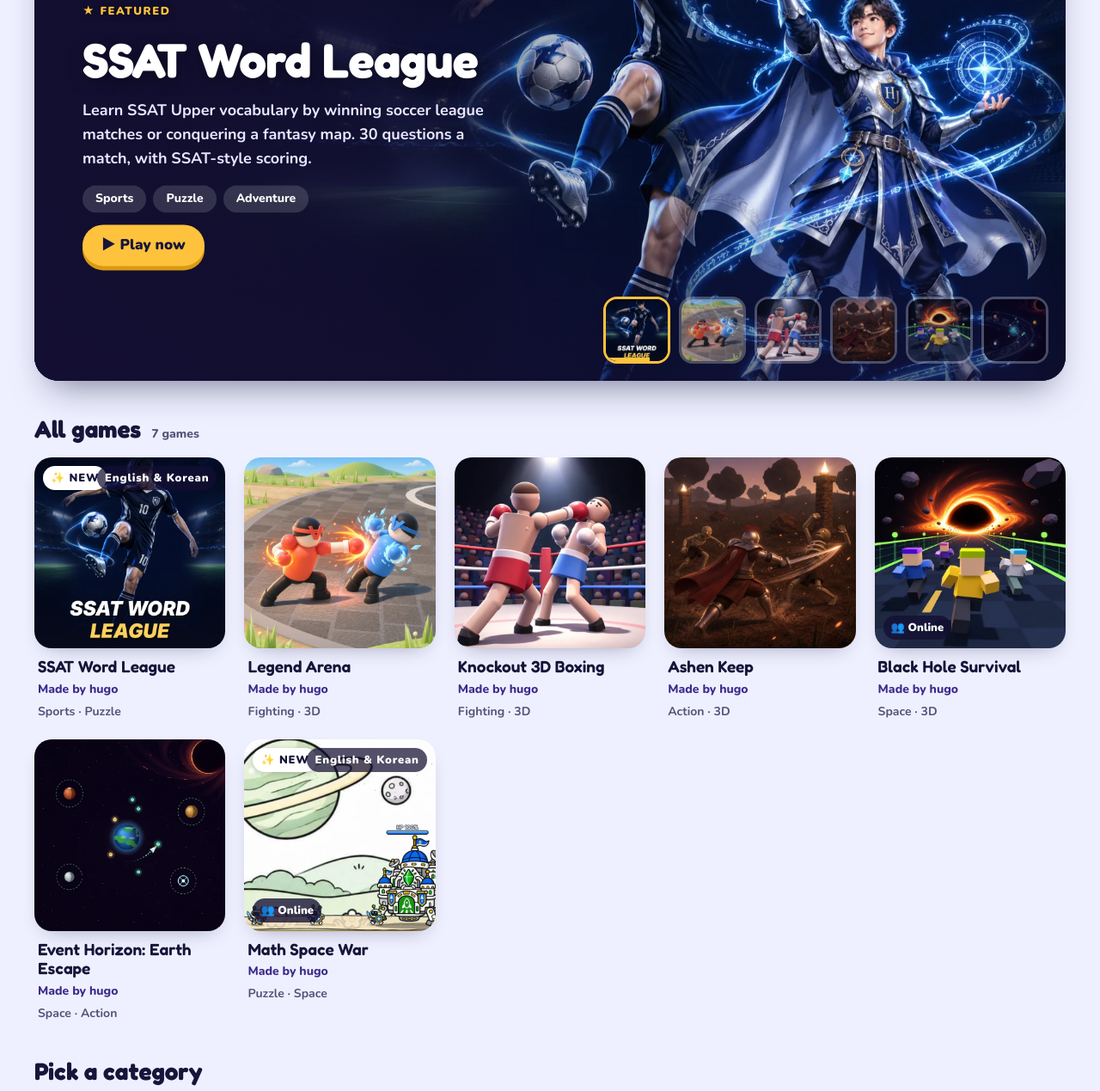
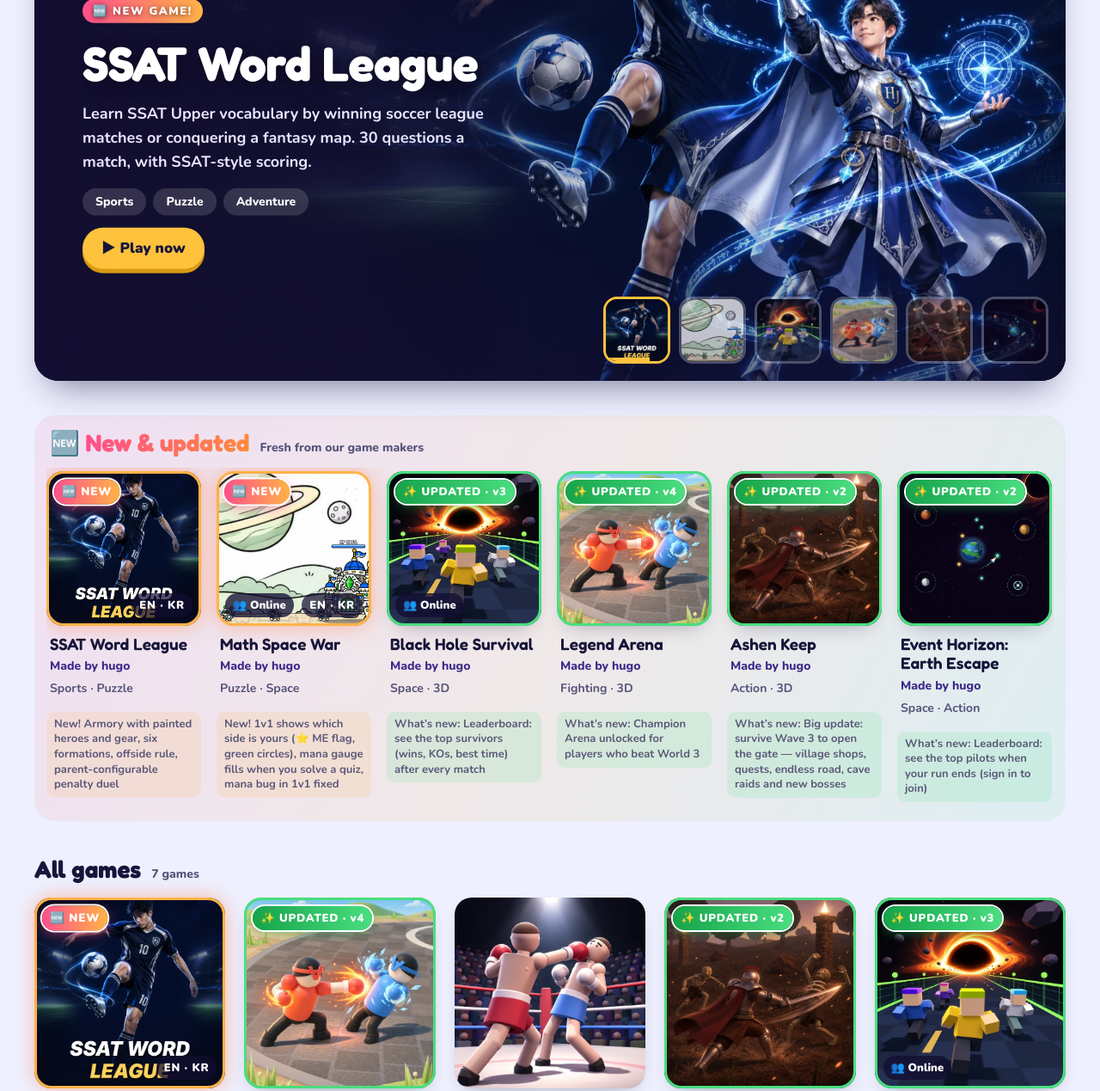
Before and after one commit to playcraft-kr/playcraft-kr.github.io, a plain HTML site: page preview/index.html in a window 1280 px wide. Shown: the part 181-1450 px from the top of the page at 86% size. Drawn offline with nearby package versions, Linux system fonts and the light colour scheme; no server answers.

Commit message:
Black Hole: top survivors leaderboard after each match. Home: New & updated shelf, NEW / UPDATED badges, newest game leads the carousel (games.json "updated" date)
Co-Authored-By: Claude Opus 5.5 <noreply@anthropic.com>

```diff
--- a/games.json
+++ b/games.json
@@ -73,7 +73,8 @@
   ],
   "tip": "Each fighting type levels up on its own. Try them all!",
   "mobile": false,
-  "author": "hugo"
+  "author": "hugo",
+  "updated": "2026-11-22"
  },
  {
   "slug": "boxing",
@@ -181,7 +182,8 @@
   ],
   "tip": "Rolling makes you invincible for a moment. Use it to escape crowds.",
   "mobile": false,
-  "author": "hugo"
+  "author": "hugo",
+  "updated": "2026-11-22"
  },
  {
   "slug": "black-hole",
@@ -194,9 +196,9 @@
    "Action"
   ],
   "lang": "English",
-  "version": 2,
+  "version": 3,
   "added": "2026-11-21",
-  "notes": "Online matches: play with up to 12 people at once",
+  "notes": "Leaderboard: see the top survivors (wins, KOs, best time) after every match",
   "cover": "img/cover-black-hole.webp",
   "wide": "img/wide-black-hole.webp",
   "controls": [
@@ -228,7 +230,8 @@
   "tip": "Press “Play online” to race real players. Empty spots are filled with bots.",
   "mobile": true,
   "multiplayer": true,
-  "author": "hugo"
+  "author": "hugo",
+  "updated": "2026-11-23"
  },
  {
   "slug": "event-horizon",
@@ -269,7 +272,8 @@
   ],
   "tip": "Drop off 3 or more pods at once to refill your dash and fix your hull. Gold pods are big Arks!",
   "mobile": true,
-  "author": "hugo"
+  "author": "hugo",
+  "updated": "2026-11-22"
  },
  {
   "slug": "math-space-war",
--- a/preview/app.css
+++ b/preview/app.css
@@ -402,3 +402,17 @@ a.chip.hero-chip:hover{background:rgba(255,255,255,.26)}
 .pv-frame{flex:1;border:0;width:100%;background:#000}
 
 .log-day{margin-top:14px}.log-day h3{font-size:16px;margin:0 0 6px}.log-day h3 .note{font-weight:700}.log-table{min-width:520px}
+
+/* new & updated games stand out */
+.badge.new{background:linear-gradient(90deg,#ff4f8b,#ffb347);color:#fff;box-shadow:0 0 0 2px #fff,0 4px 14px rgba(255,79,139,.55);animation:newPulse 1.8s ease-in-out infinite}
+.badge.upd{background:linear-gradient(90deg,#16a34a,#4ade80);color:#fff;box-shadow:0 0 0 2px #fff,0 4px 12px rgba(22,163,74,.45)}
+@keyframes newPulse{50%{transform:scale(1.08)}}
+.card.is-new .art{outline:3px solid #ffb347;outline-offset:-3px;box-shadow:0 0 22px rgba(255,140,90,.55)}
+.card.is-upd .art{outline:3px solid #4ade80;outline-offset:-3px}
+.whatsnew{display:block;margin-top:6px;font-size:13px;line-height:1.35;color:var(--muted,#5b5878);background:rgba(255,179,71,.14);border-radius:10px;padding:6px 9px}
+.card.is-upd .whatsnew{background:rgba(74,222,128,.14)}
+.shelf-new{background:linear-gradient(120deg,rgba(255,79,139,.10),rgba(255,179,71,.12) 50%,rgba(74,222,128,.10));border-radius:24px;padding:16px 18px 6px}
+.shelf-new .shelf-head h2 .nw-t{background:linear-gradient(90deg,#ff4f8b,#ff8a3d);-webkit-background-clip:text;background-clip:text;color:transparent}
+.eyebrow.fresh{background:linear-gradient(90deg,#ff4f8b,#ffb347);color:#fff!important;padding:4px 12px;border-radius:999px;display:inline-block;align-self:flex-start;width:max-content}
+.card .art:has(.badge.new) .badge.lang,.card .art:has(.badge.upd) .badge.lang{top:auto;bottom:10px}
+@media (prefers-reduced-motion: reduce){.badge.new{animation:none}}
--- a/preview/app.js
+++ b/preview/app.js
@@ -65,18 +65,28 @@ function artNode(g, cls) {
 function genBg(s) { let n = 0; for (const c of s) n = (n * 31 + c.charCodeAt(0)) >>> 0; const hue = n % 360; return `background:linear-gradient(140deg,hsl(${hue} 70% 55%),hsl(${(hue + 50) % 360} 70% 38%))`; }
 
 /* ---------- cards ---------- */
-function card(g) {
-  const oldest = Math.min(...GAMES.map(x => Date.parse(x.added)));
-  const fresh = Date.now() - Date.parse(g.added) < WEEK && Date.parse(g.added) > oldest;
-  return h('a', { class: 'card', href: '#/game/' + g.slug, 'aria-label': `${g.title}. ${g.desc}` },
+/* new & updated: NEW for 2 weeks after a game is added (not the launch-day games), UPDATED for 1 week after "updated" */
+const dayOf = d => d ? Date.parse(d + 'T12:00') : 0;
+function newness(g) {
+  const launch = Math.min(...GAMES.map(x => dayOf(x.added))), now = Date.now();
+  if (dayOf(g.added) > launch && now - dayOf(g.added) < 2 * WEEK) return 'new';
+  if (g.updated && now - dayOf(g.updated) < WEEK) return 'upd';
+  return '';
+}
+const freshAt = g => Math.max(dayOf(g.added), dayOf(g.updated));
+const freshList = () => MAIN().filter(newness).sort((a, b) => (newness(a) === 'new' ? 0 : 1) - (newness(b) === 'new' ? 0 : 1) || freshAt(b) - freshAt(a));
+function card(g, opt) {
+  const nw = newness(g);
+  return h('a', { class: 'card' + (nw ? ' is-' + nw : ''), href: '#/game/' + g.slug, 'aria-label': `${g.title}. ${g.desc}` },
     h('div', { class: 'art' },
       artNode(g),
       g.multiplayer ? h('span', { class: 'mp-badge' }, '👥 Online') : null,
-      fresh ? h('span', { class: 'badge' }, '✨ NEW') : null,
-      g.lang !== 'English' ? h('span', { class: 'badge lang', title: `In-game text is in ${g.lang}` }, g.lang === 'Korean' ? 'KR' : g.lang) : null),
+      nw === 'new' ? h('span', { class: 'badge new' }, '🆕 NEW') : nw === 'upd' ? h('span', { class: 'badge upd' }, `✨ UPDATED · v${g.version}`) : null,
+      g.lang !== 'English' ? h('span', { class: 'badge lang', title: `In-game text is in ${g.lang}` }, g.lang === 'Korean' ? 'KR' : /English/.test(g.lang) && /Korean/.test(g.lang) ? 'EN · KR' : g.lang) : null),
     h('span', { class: 't', text: g.title }),
     h('span', { class: 'by', text: madeBy(g) }),
-    h('span', { class: 's', text: g.cats.slice(0, 2).join(' · ') }));
+    h('span', { class: 's', text: g.cats.slice(0, 2).join(' · ') }),
+    opt && opt.notes && g.notes ? h('span', { class: 'whatsnew', text: (nw === 'new' ? 'New! ' : 'What’s new: ') + g.notes }) : null);
 }
 const fill = (el, games) => el.replaceChildren(...games.map(card));
 
@@ -91,12 +101,12 @@ function catTile(name, img, emoji) {
 let heroI = 0, heroT = null, heroPaused = false;
 const reduced = matchMedia('(prefers-reduced-motion: reduce)').matches;
 function buildHero() {
-  const feat = MAIN().filter(g => wideOf(g)).slice(0, 6);
+  const fr = freshList().filter(g => wideOf(g)), feat = fr.concat(MAIN().filter(g => wideOf(g) && !fr.includes(g))).slice(0, 6);
   const slides = $('#hero-slides'), picks = $('#hero-picks');
   slides.replaceChildren(...feat.map((g, i) => h('div', { class: 'slide', id: 'slide-' + i, role: 'tabpanel', 'aria-roledescription': 'slide', 'aria-label': `${i + 1} of ${feat.length}: ${g.title}` },
     h('img', { src: wideOf(g), alt: '', loading: i ? 'lazy' : 'eager' }),
     h('div', { class: 'slide-copy' },
-      h('span', { class: 'eyebrow', text: i === 0 ? '★ Featured' : '★ Top pick' }),
+      h('span', { class: 'eyebrow' + (newness(g) ? ' fresh' : ''), text: newness(g) === 'new' ? '🆕 New game!' : newness(g) === 'upd' ? '✨ Just updated · v' + g.version : i === 0 ? '★ Featured' : '★ Top pick' }),
       h('h2', { text: g.title }), h('p', { text: g.desc }),
       h('div', { class: 'chips' }, ...g.cats.map(c => h('a', { class: 'chip hero-chip', href: '#/cat/' + encodeURIComponent(c), text: c }))),
       h('div', {}, h('a', { class: 'btn primary', href: '#/game/' + g.slug }, '▶ Play now'))))));
@@ -201,6 +211,8 @@ addEventListener('hashchange', () => { const d = document.querySelector('#signin
 
 function renderHome() {
   const played = playedList().map(bySlug).filter(Boolean);
+  const fresh = freshList();
+  $('#shelf-new').hidden = !fresh.length; $('#row-new').replaceChildren(...fresh.map(g => card(g, { notes: true })));
   $('#shelf-recent').hidden = !played.length; fill($('#row-recent'), played);
   fill($('#grid-all'), MAIN()); $('#all-count').textContent = plural(MAIN().length, 'game');
 }
@@ -267,7 +279,7 @@ function openGame(g) {
   const next = MAIN().filter(x => x !== g && x.slug !== g.variantOf && x.variantOf !== g.slug)
     .sort((a, b) => b.cats.filter(c => g.cats.includes(c)).length - a.cats.filter(c => g.cats.includes(c)).length);
   fill($('#row-next'), next);
-  $('#versions').replaceChildren(h('li', {}, h('span', { class: 'v', text: 'v' + g.version }), h('span', { class: 'd', text: new Date(g.added + 'T12:00').toLocaleDateString('en-US', { month: 'long', day: 'numeric', year: 'numeric' }) }), h('span', { class: 'n', text: g.notes })));
+  $('#versions').replaceChildren(h('li', {}, h('span', { class: 'v', text: 'v' + g.version }), h('span', { class: 'd', text: new Date((g.updated || g.added) + 'T12:00').toLocaleDateString('en-US', { month: 'long', day: 'numeric', year: 'numeric' }) }), h('span', { class: 'n', text: g.notes })));
   show('game', null);
 }
 function syncSave() { const on = current && isSaved(current.slug); const b = $('#save-btn'); b.setAttribute('aria-pressed', String(on)); b.textContent = on ? '♥ Saved' : '♡ Save'; }
--- a/preview/index.html
+++ b/preview/index.html
@@ -11,7 +11,7 @@
 <link rel="preconnect" href="https://fonts.gstatic.com" crossorigin>
 <script>if (window.top !== window.self) { try { if (window.top.location.hostname !== location.hostname) throw 0; } catch (e) { window.top.location = location.href; } }</script>
 <link rel="stylesheet" href="https://fonts.googleapis.com/css2?family=Fredoka:wght@500;600;700&family=Nunito:wght@500;700;800;900&display=swap">
-<link rel="stylesheet" href="app.css?v=20261122213806">
+<link rel="stylesheet" href="app.css?v=20261123070027">
 </head>
 <body>
 <a class="skip" href="#main">Skip to games</a>
@@ -55,6 +55,10 @@
       <div class="hero-picks" id="hero-picks" role="tablist" aria-label="Choose a featured game"></div>
     </div>
 
+    <section class="shelf shelf-new" id="shelf-new" hidden>
+      <div class="shelf-head"><h2><span aria-hidden="true" class="nw-emo">🆕</span> <span class="nw-t">New &amp; updated</span></h2><span class="count">Fresh from our game makers</span></div>
+      <div class="row" id="row-new"></div>
+    </section>
     <section class="shelf" id="shelf-recent" hidden>
       <div class="shelf-head"><h2>Keep playing</h2><a class="more" href="#/my">My Games →</a></div>
       <div class="row" id="row-recent"></div>
@@ -325,7 +329,7 @@
 </dialog>
 <div class="toast" id="toast" role="status" hidden></div>
 <script src="https://cdn.jsdelivr.net/npm/@supabase/supabase-js@2.57.4/dist/umd/supabase.min.js" integrity="sha384-AkNSQdptcXlJ0/NBZc4qGk86cDVXcCevwoWgEKIpHOEfbvlXGLlIkimQtONt8KNf" crossorigin="anonymous"></script>
-<script src="account.js?v=20261122213806"></script>
-<script src="app.js?v=20261122213806"></script>
+<script src="account.js?v=20261123070027"></script>
+<script src="app.js?v=20261123070027"></script>
 </body>
 </html>
```
Also changed, not shown: games/black-hole/index.html (+17 -1 lines).
